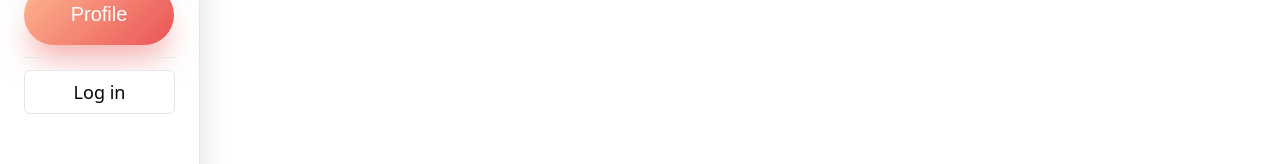
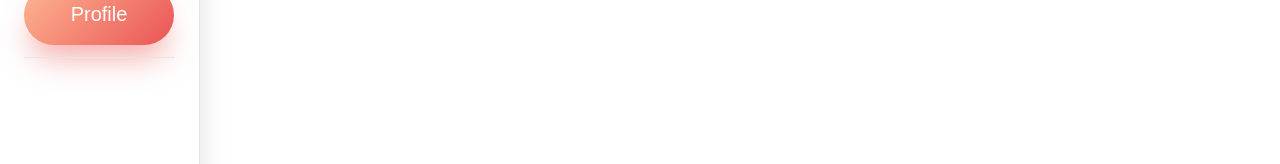
Before and after one commit to andreikeanandavid828-star/musicon, a React (Vite) app: page / in a window 1280 px wide. Shown: the part 265-429 px from the top of the page. Built offline with nearby package versions, Linux system fonts and the light colour scheme.

Commit message:
Merged with Mariams branch

```diff
--- a/src/App.jsx
+++ b/src/App.jsx
@@ -44,7 +44,6 @@ function AppShell() {
         <ForumButton />
         <ProfileButton />
         <hr className="app-sidebar__divider" />
-        {!isAuthPage && <LoginButton />}
         <LightSwitch
           isDarkMode={isDarkMode}
           toggleTheme={() => setIsDarkMode((current) => !current)}
```
